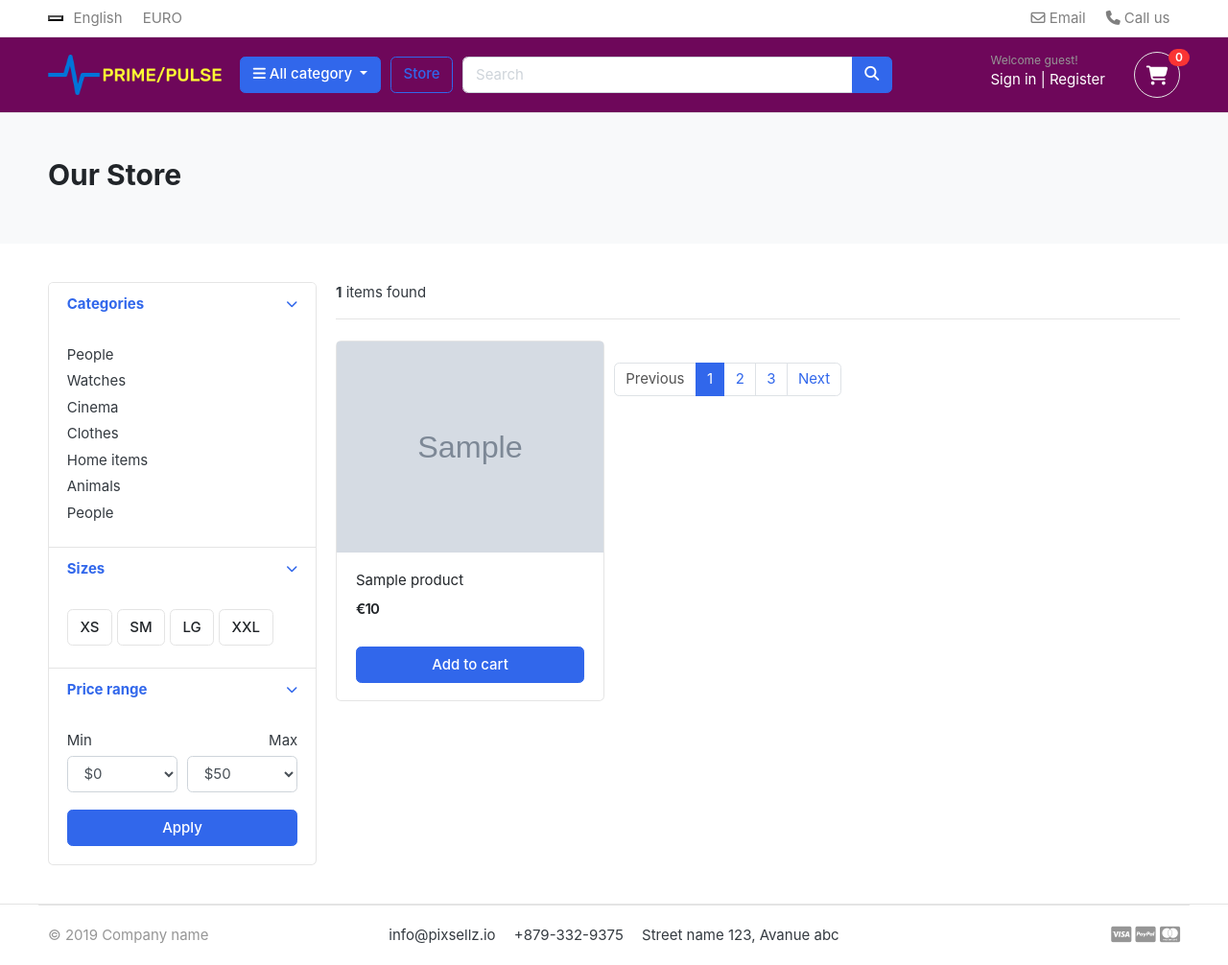
After one commit to kev-n14/Prime-Pulse_PP5, a Django app: template templates/store/store.html in a window 1280 px wide. The commit adds this page. Shown: the whole page at 96% size. Run offline with Django 3.2, Linux system fonts and the light colour scheme; the template is opened without the code that fills it: most values are stand-ins (such as "Sample title", 1, 10 or a date in 2020); grey boxes marked "Sample" are stand-in pictures; parts of the project's set-up code (start-up, migrations or seed data) failed here and were passed over; some libraries are stand-ins or nearby versions.

Commit message:
create store page with products listed

```diff
--- a/primepulse/urls.py
+++ b/primepulse/urls.py
@@ -23,5 +23,6 @@ urlpatterns = [
     path('admin/', admin.site.urls),
     path('accounts/', include('allauth.urls')),
     path('', views.home, name='home'),
+    path('store/', include('store.urls')),
 
 ] + static(settings.MEDIA_URL, document_root=settings.MEDIA_ROOT)
--- /dev/null
+++ b/store/urls.py
@@ -0,0 +1,7 @@
+from django.urls import path
+from . import views
+urlpatterns = [
+    path('', views.store, name='store'),
+    path('<slug:category_slug>/', views.store, name='store'),
+
+]
--- a/templates/includes/navbar.html
+++ b/templates/includes/navbar.html
@@ -49,7 +49,7 @@
                         </div>
                     </div> <!-- category-wrap.// -->
                 </div> <!-- col.// -->
-                <a href="./store.html" class="btn btn-outline-primary">Store</a>
+                <a href="./store" class="btn btn-outline-primary">Store</a>
                 <div class="col-lg  col-md-6 col-sm-12 col">
                     <form action="#" class="search">
                         <div class="input-group w-100">
--- /dev/null
+++ b/templates/store/store.html
@@ -0,0 +1,169 @@
+{% extends 'base.html' %}
+{% load static %}
+
+{%block content%}
+<section class="section-pagetop bg">
+    <div class="container">
+        <h2 class="title-page">Our Store</h2>
+
+    </div>
+</section>
+
+
+<section class="section-content padding-y">
+    <div class="container">
+
+        <div class="row">
+            <aside class="col-md-3">
+
+                <div class="card">
+                    <article class="filter-group">
+                        <header class="card-header">
+                            <a href="#" data-toggle="collapse" data-target="#collapse_1" aria-expanded="true" class="">
+                                <i class="icon-control fa fa-chevron-down"></i>
+                                <h6 class="title">Categories</h6>
+                            </a>
+                        </header>
+                        <div class="filter-content collapse show" id="collapse_1" style="">
+                            <div class="card-body">
+
+                                <ul class="list-menu">
+                                    <li><a href="#">People </a></li>
+                                    <li><a href="#">Watches </a></li>
+                                    <li><a href="#">Cinema </a></li>
+                                    <li><a href="#">Clothes </a></li>
+                                    <li><a href="#">Home items </a></li>
+                                    <li><a href="#">Animals</a></li>
+                                    <li><a href="#">People </a></li>
+                                </ul>
+
+                            </div> <!-- card-body.// -->
+                        </div>
+                    </article> <!-- filter-group  .// -->
+                    <article class="filter-group">
+                        <header class="card-header">
+                            <a href="#" data-toggle="collapse" data-target="#collapse_4" aria-expanded="true" class="">
+                                <i class="icon-control fa fa-chevron-down"></i>
+                                <h6 class="title">Sizes </h6>
+                            </a>
+                        </header>
+                        <div class="filter-content collapse show" id="collapse_4" style="">
+                            <div class="card-body">
+                                <label class="checkbox-btn">
+                                    <input type="checkbox">
+                                    <span class="btn btn-light"> XS </span>
+                                </label>
+
+                                <label class="checkbox-btn">
+                                    <input type="checkbox">
+                                    <span class="btn btn-light"> SM </span>
+                                </label>
+
+                                <label class="checkbox-btn">
+                                    <input type="checkbox">
+                                    <span class="btn btn-light"> LG </span>
+                                </label>
+
+                                <label class="checkbox-btn">
+                                    <input type="checkbox">
+                                    <span class="btn btn-light"> XXL </span>
+                                </label>
+                            </div><!-- card-body.// -->
+                        </div>
+                    </article> <!-- filter-group .// -->
+
+                    <article class="filter-group">
+                        <header class="card-header">
+                            <a href="#" data-toggle="collapse" data-target="#collapse_3" aria-expanded="true" class="">
+                                <i class="icon-control fa fa-chevron-down"></i>
+                                <h6 class="title">Price range </h6>
+                            </a>
+                        </header>
+                        <div class="filter-content collapse show" id="collapse_3" style="">
+                            <div class="card-body">
+
+                                <div class="form-row">
+                                    <div class="form-group col-md-6">
+                                        <label>Min</label>
+                                        <!-- <input class="form-control" placeholder="$0" type="number"> -->
+                                        <select class="mr-2 form-control">
+                                            <option value="0">$0</option>
+                                            <option value="50">$50</option>
+                                            <option value="100">$100</option>
+                                            <option value="150">$150</option>
+                                            <option value="200">$200</option>
+                                            <option value="500">$500</option>
+                                            <option value="1000">$1000</option>
+                                        </select>
+                                    </div>
+                                    <div class="form-group text-right col-md-6">
+                                        <label>Max</label>
+                                        <select class="mr-2 form-control">
+                                            <option value="50">$50</option>
+                                            <option value="100">$100</option>
+                                            <option value="150">$150</option>
+                                            <option value="200">$200</option>
+                                            <option value="500">$500</option>
+                                            <option value="1000">$1000</option>
+                                            <option value="2000">$2000+</option>
+                                        </select>
+                                    </div>
+                                </div> <!-- form-row.// -->
+                                <button class="btn btn-block btn-primary">Apply</button>
+                            </div><!-- card-body.// -->
+                        </div>
+                    </article> <!-- filter-group .// -->
+
+                </div> <!-- card.// -->
+
+            </aside> <!-- col.// -->
+            <main class="col-md-9">
+
+                <header class="border-bottom mb-4 pb-3">
+                    <div class="form-inline">
+                        <span class="mr-md-auto"><b>{{product_count }}</b> items found</span>
+
+                    </div>
+                </header><!-- sect-heading -->
+
+                <div class="row">
+                    {% for product in products %}
+                    <div class="col-md-4">
+                        <figure class="card card-product-grid">
+                            <div class="img-wrap">
+
+                                <img src="{{product.images.url}}">
+
+                            </div> <!-- img-wrap.// -->
+                            <figcaption class="info-wrap">
+                                <div class="fix-height">
+                                    <a href="./product-detail.html" class="title">{{product.product_name}}</a>
+                                    <div class="price-wrap mt-2">
+                                        <span class="price">€{{product.price}}</span>
+
+                                    </div> <!-- price-wrap.// -->
+                                </div>
+                                <a href="#" class="btn btn-block btn-primary">Add to cart </a>
+                            </figcaption>
+                        </figure>
+                    </div> <!-- col.// -->
+
+
+
+                    <nav class="mt-4" aria-label="Page navigation sample">
+                        <ul class="pagination">
+                            <li class="page-item disabled"><a class="page-link" href="#">Previous</a></li>
+                            <li class="page-item active"><a class="page-link" href="#">1</a></li>
+                            <li class="page-item"><a class="page-link" href="#">2</a></li>
+                            <li class="page-item"><a class="page-link" href="#">3</a></li>
+                            <li class="page-item"><a class="page-link" href="#">Next</a></li>
+                        </ul>
+                    </nav>
+
+            </main> <!-- col.// -->
+
+        </div>
+        {% endfor %}
+    </div> <!-- container .//  -->
+</section>
+{%endblock%}
```
Also changed, not shown: primepulse/views.py (+7 -1 lines), store/views.py (+12 -1 lines), templates/index.html (+6 -75 lines).
